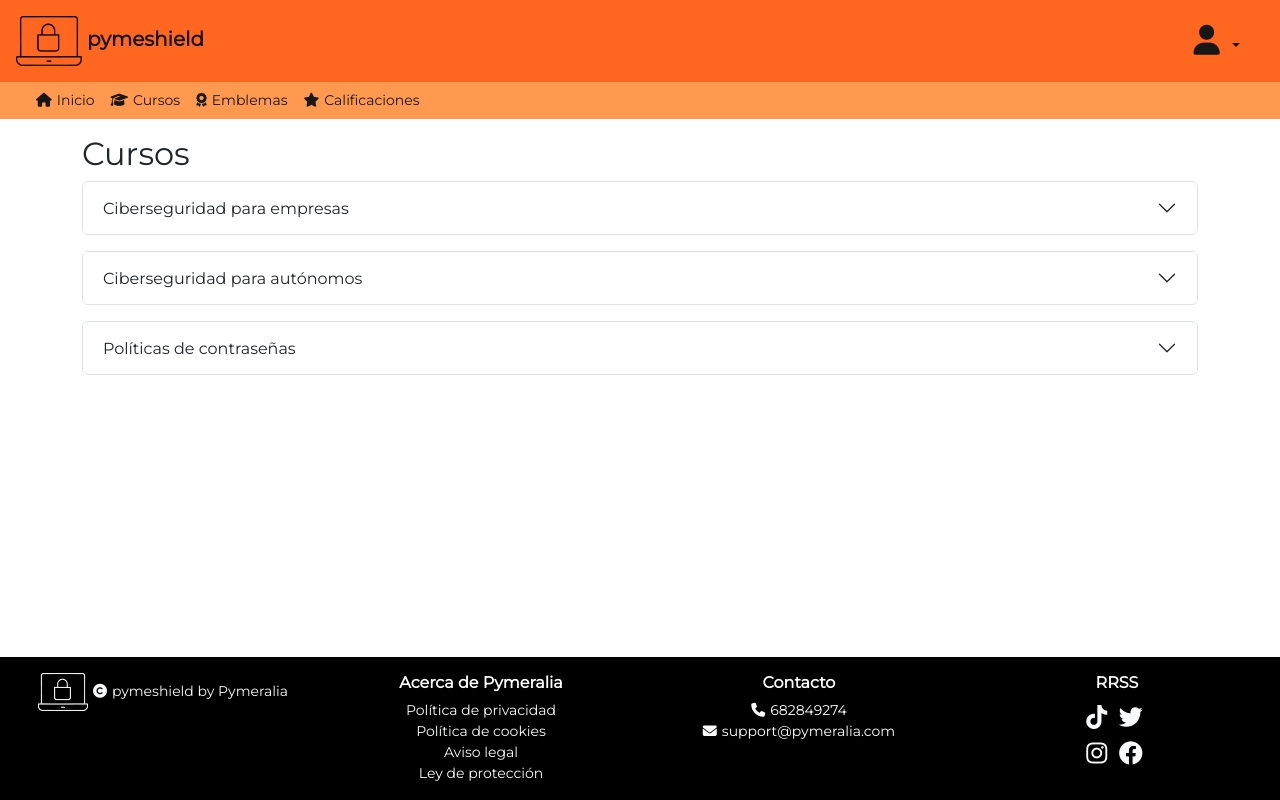
After one commit to Tupiet-Classe/SPRINT3_GRUP3_Projecte_Globalitzat, a PHP site: page /admin/calificaciones/calificaciones.php in a window 1280 px wide. The commit adds this page. Run offline with PHP 8.4, Linux system fonts and the light colour scheme.

Commit message:
Update  classe calificacions i mètodes + proves

```diff
--- /dev/null
+++ b/pymeraliaFiles/admin/calificaciones/calificaciones.php
@@ -0,0 +1,275 @@
+<!DOCTYPE html>
+<html lang="es">
+
+<head>
+    <meta charset="UTF-8">
+    <meta name="viewport" content="width=device-width, initial-scale=1.0">
+    <title>Calificaciones</title>
+    <script src="https://cdn.jsdelivr.net/npm/bootstrap@5.2.2/dist/js/bootstrap.bundle.min.js" integrity="sha384-OERcA2EqjJCMA+/3y+gxIOqMEjwtxJY7qPCqsdltbNJuaOe923+mo//f6V8Qbsw3" crossorigin="anonymous"></script>
+    <link href="https://cdn.jsdelivr.net/npm/bootstrap@5.2.2/dist/css/bootstrap.min.css" rel="stylesheet" integrity="sha384-Zenh87qX5JnK2Jl0vWa8Ck2rdkQ2Bzep5IDxbcnCeuOxjzrPF/et3URy9Bv1WTRi" crossorigin="anonymous">
+    <link rel="stylesheet" href="../css/main.css">
+    <link rel="stylesheet" href="../css/main copy.css">
+    <link href="../css/fontawesome.min.css" rel="stylesheet">
+    <link href="../css/brands.min.css" rel="stylesheet">
+    <link href="../css/solid.min.css" rel="stylesheet">
+    <link href='https://fonts.googleapis.com/css?family=Montserrat' rel='stylesheet'>
+
+
+    <script src="../scripts/bootstrap.bundle.min.js"></script>
+</head>
+
+<body class="d-flex flex-column min-vh-100">
+    <header class="sticky-top">
+        <div class="navbar navbar-expand-sm p-0" id="header-logo">
+            <div class="container-fluid d-flex flex-row justify-content-between navbar-nav ">
+                <div class="p-2" id="logo">
+                    <li class="nav-item"><a class="nav-link" href="#"><img src="../images/logo_pymeshield.png"
+                                alt="Logo" class="d-inline-block align-text-middle">
+                            pymeshield</a></li>
+                </div>
+
+                <!--Ruptura del responsive en 576px a 575px-->
+                <div class="p-2">
+                    <div class="container" id="navbarScroll">
+                        <ul class="navbar-nav me-auto my-2" style="--bs-scroll-height: 100px;">
+                            <li class="nav-item dropdown">
+                                <a class="nav-link dropdown-toggle" id="menu-dropdown" href="#" role="button"
+                                    data-bs-toggle="dropdown" aria-expanded="false">
+                                    <i class="fa-solid fa-user"></i>
+                                </a>
+                                <ul class="dropdown-menu" id="menu-user">
+                                    <li><a class="dropdown-item" href="#"><i class="fa-solid fa-address-card"></i>Editar
+                                            Perfil</a></li>
+                                    <li><a class="dropdown-item" href="#"><i class="fa-solid fa-language"></i>Idioma</a>
+                                    </li>
+                                    <li><a class="dropdown-item" href="#"><i class="fa-solid fa-palette"></i>Tema</a>
+                                    </li>
+                                    <li><a class="dropdown-item" href="#"><i
+                                                class="fa-solid fa-right-from-bracket"></i>Cerrar Sesión</a></li>
+                                    <li>
+                                        <hr class="dropdown-divider">
+                                    </li>
+                                    <li><a class="dropdown-item" href="../admin/index.php"><i
+                                                class="fa-solid fa-shield-halved"></i>Admin</a></li>
+                                </ul>
+                            </li>
+                    </div>
+                </div>
+            </div>
+        </div>
+        <!--Header Logo-->
+
+
+        <nav class="navbar navbar-expand-lg p-0" id="main-navbar">
+            <div class="container-fluid">
+                <span class="p-2">
+                    <button class="navbar-toggler" type="button" data-bs-toggle="collapse" data-bs-target="#navbarNav"
+                        aria-controls="navbarText" aria-expanded="false" aria-label="Toggle navigation">
+                        <span class="navbar-toggler-icon"></span>
+                    </button></span>
+                <div class="collapse navbar-collapse p-0" id="navbarNav">
+                    <ul class="navbar-nav me-auto mb-2 mb-lg-0">
+                        <li class="nav-item"><a class="nav-link" href="index.php"><i
+                                    class="fa-solid fa-house"></i>Inicio</a></li>
+                        <li class="nav-item"><a class="nav-link" href="cursos.php"><i
+                                    class="fa-solid fa-graduation-cap"></i>Cursos</a></li>
+                        <li class="nav-item"><a class="nav-link" href="emblemas.php"><i
+                                    class="fa-solid fa-award"></i>Emblemas</a></li>
+                        <li class="nav-item"><a class="nav-link" href="calificaciones.php"><i
+                                    class="fa-solid fa-star"></i>Calificaciones</a>
+                        </li>
+                    </ul>
+                </div>
+        </nav>
+        <!--Header Menu-->
+
+    </header>
+
+
+
+    <div class="container mt-3">
+        <h2>Cursos</h2>
+        <div class="accordion pb-3" id="accordionFlushExample">
+            <div class="accordion-item">
+                <h2 class="accordion-header" id="flush-headingOne">
+                    <button class="accordion-button collapsed" type="button" data-bs-toggle="collapse"
+                        data-bs-target="#flush-collapseOne" aria-expanded="false" aria-controls="flush-collapseOne">
+                        Ciberseguridad para empresas
+                    </button>
+                </h2>
+                <div id="flush-collapseOne" class="accordion-collapse collapse" aria-labelledby="flush-headingOne"
+                    data-bs-parent="#accordionFlushExample">
+                    <div class="accordion-body">
+                        <div>
+                            <table class="table table-striped align-middle">
+                                <thead>
+                                    <tr>
+                                        <th scope="col">Actividades</th>
+                                        <th scope="col">Estado</th>
+                                        <th scope="col">Nota</th>
+                                    </tr>
+                                </thead>
+                                <tbody>
+                                    <tr>
+                                        <th scope="row">Seguridad en la empresa: buenas contraseñas</th>
+                                        <td>Corregido</td>
+                                        <td>8,5</td>
+                                    </tr>
+                                    <tr>
+                                        <th scope="row">Copias de seguridad automáticas</th>
+                                        <td>Corregido</td>
+                                        <td>5,5</td>
+                                    </tr>
+                                    <tr>
+                                        <th scope="row">Firewall: principios básicos</th>
+                                        <td>Pendiente de corrección</td>
+                                        <td>-</td>
+                                    </tr>
+                                </tbody>
+                            </table>
+                        </div>
+                    </div>
+                </div>
+            </div>
+        </div>
+        <div class="accordion pb-3" id="accordionFlushExample">
+            <div class="accordion-item">
+                <h2 class="accordion-header" id="flush-headingTwo">
+                    <button class="accordion-button collapsed" type="button" data-bs-toggle="collapse"
+                        data-bs-target="#flush-collapseTwo" aria-expanded="false" aria-controls="flush-collapseTwo">
+                        Ciberseguridad para autónomos
+                    </button>
+                </h2>
+                <div id="flush-collapseTwo" class="accordion-collapse collapse" aria-labelledby="flush-headingTwo"
+                    data-bs-parent="#accordionFlushExample">
+                    <div class="accordion-body">
+                        <div>
+                            <table class="table table-striped align-middle">
+                                <thead>
+                                    <tr>
+                                        <th scope="col">Actividades</th>
+                                        <th scope="col">Estado</th>
+                                        <th scope="col">Nota</th>
+                                    </tr>
+                                </thead>
+                                <tbody>
+                                    <tr>
+                                        <th scope="row">Ficha sobre nmap</th>
+                                        <td>Corregido</td>
+                                        <td>10</td>
+                                    </tr>
+                                    <tr>
+                                        <th scope="row">Telnet vs SSH: Diferencias y similitudes</th>
+                                        <td>Corregido</td>
+                                        <td>8,5</td>
+                                    </tr>
+                                    <tr>
+                                        <th scope="row">Resumen del libro "Crafting Interpreters"</th>
+                                        <td>En corrección</td>
+                                        <td>-</td>
+                                    </tr>
+                                </tbody>
+                            </table>
+                        </div>
+                    </div>
+                </div>
+            </div>
+        </div>
+        <div class="accordion pb-3" id="accordionFlushExample">
+            <div class="accordion-item">
+                <h2 class="accordion-header" id="flush-headingThree">
+                    <button class="accordion-button collapsed" type="button" data-bs-toggle="collapse"
+                        data-bs-target="#flush-collapseThree" aria-expanded="false" aria-controls="flush-collapseThree">
+                        Políticas de contraseñas
+                    </button>
+                </h2>
+                <div id="flush-collapseThree" class="accordion-collapse collapse" aria-labelledby="flush-headingThree"
+                    data-bs-parent="#accordionFlushExample">
+                    <div class="accordion-body">
+                        <div>
+                            <table class="table table-striped align-middle">
+                                <thead>
+                                    <tr>
+                                        <th scope="col">Actividades</th>
+                                        <th scope="col">Estado</th>
+                                        <th scope="col">Nota</th>
+                                    </tr>
+                                </thead>
+                                <tbody>
+                                    <tr>
+                                        <th scope="row">Invención de una política de privacidad</th>
+                                        <td>Corregido</td>
+                                        <td>7,5</td>
+                                    </tr>
+                                    <tr>
+                                        <th scope="row">¿Cómo asegurarme de que la contraseña es segura?</th>
+                                        <td>Pendiente de corrección</td>
+                                        <td>-</td>
+                                    </tr>
+                                    <tr>
+                                        <th scope="row">Encriptación síncrona: resumen</th>
+                                        <td>Pendiente de corrección</td>
+                                        <td>-</td>
+                                    </tr>
+                                </tbody>
+                            </table>
+                        </div>
+                    </div>
+                </div>
+            </div>
+        </div>
+    </div>
+    <footer class="bg-black text-center text-lg-center mt-auto">
+        <div class="text-center p-3">
+            <div class="fluid-container">
+                <div class="row">
+                    <div id="logo-footer" class="col-6 col-md-3">
+                        <a class="text-light" href="index.php"><img src="../images/logo_pymeshield_black.png"
+                                alt="Logo" width="50px" style="margin-right: 5px;"
+                                class="d-inline-block align-text-middle"><i class="fa-solid fa-copyright"></i>pymeshield
+                            by Pymeralia</a>
+                    </div>
+                    <div class="col-6 col-md-3">
+                        <h6 id="title-footer">Acerca de Pymeralia</h6>
+                        <ul class="list-unstyled mb-0">
+                            <li>
+                                <a href="#" class="text-light">Política de privacidad</a>
+                            </li>
+                            <li>
+                                <a href="#" class="text-light">Política de cookies</a>
+                            </li>
+                            <li>
+                                <a href="#" class="text-light">Aviso legal</a>
+                            </li>
+                            <li>
+                                <a href="#" class="text-light">Ley de protección</a>
+                            </li>
+                        </ul>
+                    </div>
+                    <div class="col-6 col-md-3">
+                        <h6 id="title-footer">Contacto</h6>
+                        <p><i class="fa-solid fa-phone"></i>682849274 <br> <i
+                                class="fa-solid fa-envelope"></i>support@pymeralia.com</p>
+                    </div>
+                    <div class="col-6 col-md-3">
+                        <h6 id="title-footer">RRSS</h6>
+                        <ul class="list-unstyled mb-0" id="footer-rrss">
+                            <li>
+                                <a class="text-light" href="#"><i class="fa-brands fa-tiktok"></i></a>
+                                <a class="text-light" href="#"><i class="fa-brands fa-twitter"></i></a>
+                            </li>
+                            </li>
+                            <li>
+                                <a class="text-light" href="#"><i class="fa-brands fa-instagram"></i></a>
+                                <a class="text-light" href="#"><i class="fa-brands fa-facebook"></i></a>
+                            </li>
+                            <li>
+                        </ul>
+                    </div>
+                </div>
+            </div>
+        </div>
+    </footer>
+</body>
+
+</html>
```
Also changed, not shown: pymeraliaFiles/admin/calificaciones/imprimirmitja.php (added, +12 -0 lines), pymeraliaFiles/admin/calificaciones/validacio.php (added, +12 -0 lines), pymeraliaFiles/clases/Qualificacions_class.php (+41 -5 lines).
